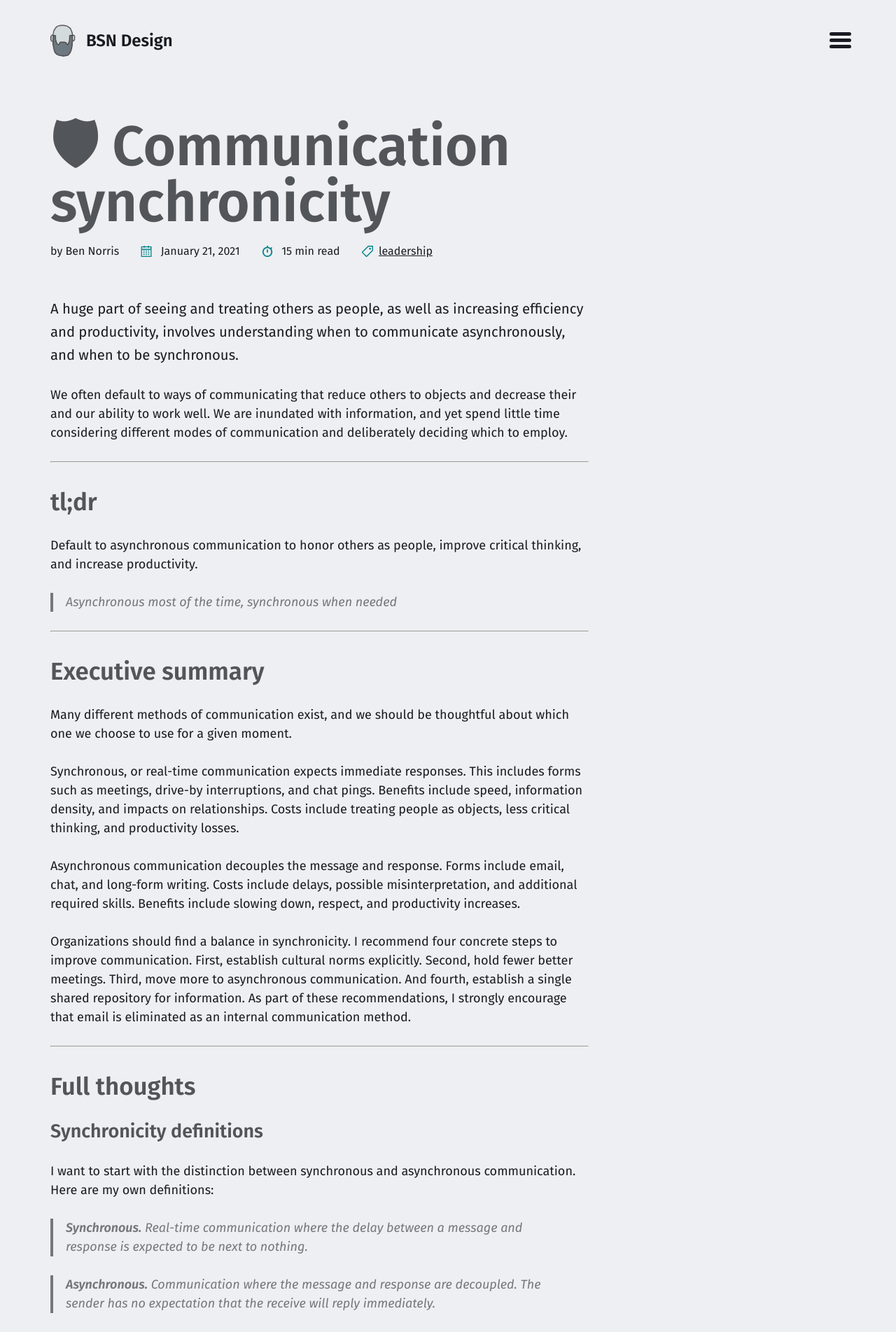
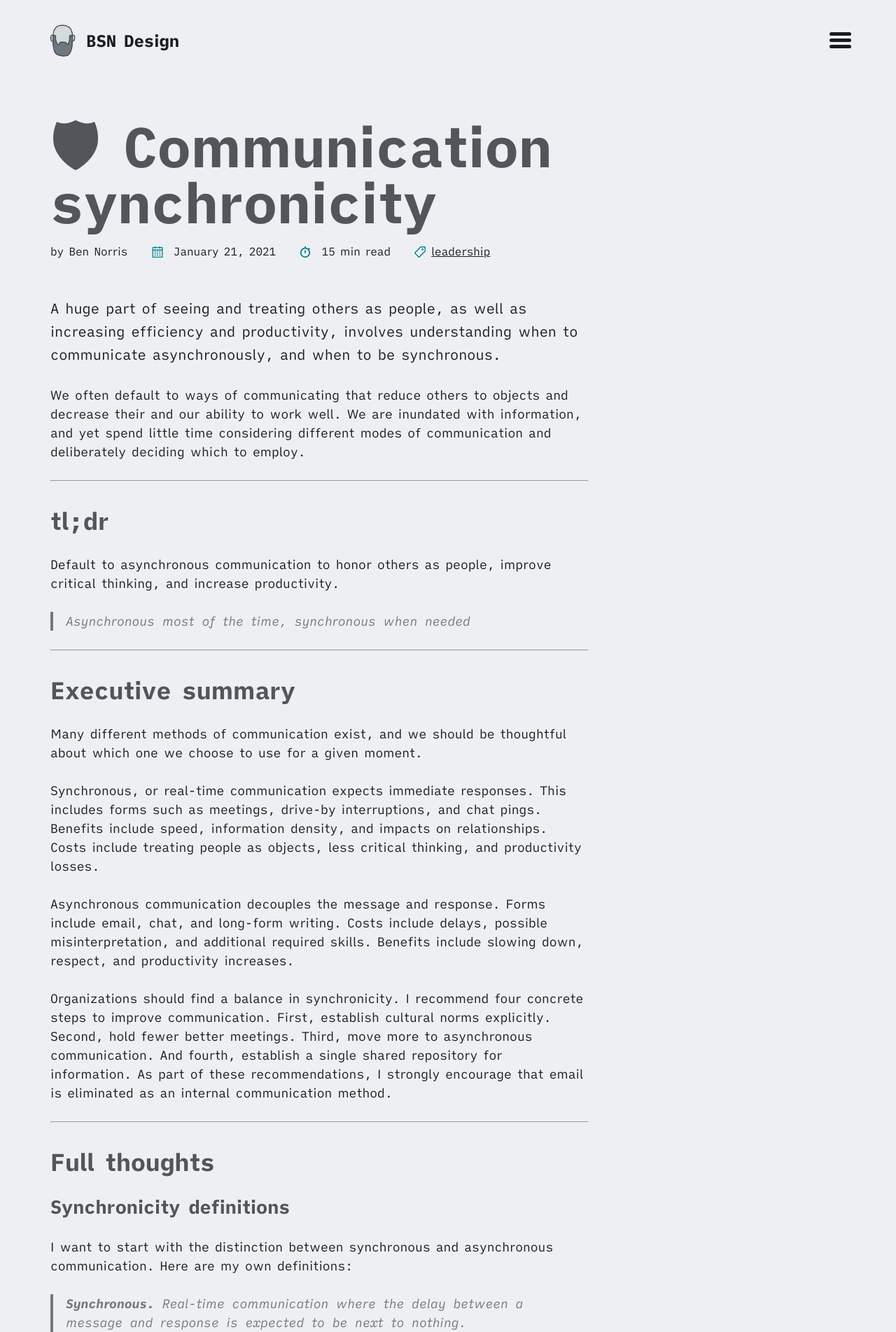
Before and after one commit to bsn-design/bsn-design.github.io, a Jekyll site: the page built from _posts/2021-01-21-communication-synchronicity.md, in a window 1280 px wide. Shown: the top 1903 px of the page at 70% size. Built offline with Jekyll 4.4.1, drawn with Linux system fonts in a browser that asks for light colours.

Commit message:
Use fonts

```diff
--- a/_sass/basically-basic/_global.scss
+++ b/_sass/basically-basic/_global.scss
@@ -1,4 +1,72 @@
 /* ==========================================================================
+   Fonts
+   ========================================================================== */
+
+   @font-face {
+    font-family: Quattro;
+    src: url(/assets/fonts/iAWriterQuattroS-Regular.woff2) format('woff2'),
+      url(/assets/fonts/iAWriterQuattroS-Regular.woff) format('woff');
+    font-style: normal;
+    font-weight: normal;
+  }
+
+  @font-face {
+    font-family: Quattro;
+    src: url(/assets/fonts/iAWriterQuattroS-Bold.woff2) format('woff2'),
+      url(/assets/fonts/iAWriterQuattroS-Bold.woff) format('woff');
+    font-style: normal;
+    font-weight: bold;
+  }
+
+  @font-face {
+    font-family: Quattro;
+    src: url(/assets/fonts/iAWriterQuattroS-Italic.woff2) format('woff2'),
+      url(/assets/fonts/iAWriterQuattroS-Italic.woff) format('woff');
+    font-style: italic;
+    font-weight: normal;
+  }
+
+  @font-face {
+    font-family: Quattro;
+    src: url(/assets/fonts/iAWriterQuattroS-BoldItalic.woff2) format('woff2'),
+      url(/assets/fonts/iAWriterQuattroS-BoldItalic.woff) format('woff');
+    font-style: italic;
+    font-weight: bold;
+  }
+
+  @font-face {
+    font-family: Duo;
+    src: url(/assets/fonts/iAWriterDuoS-Regular.woff2) format('woff2'),
+      url(/assets/fonts/iAWriterDuoS-Regular.woff) format('woff');
+    font-style: normal;
+    font-weight: normal;
+  }
+
+  @font-face {
+    font-family: Duo;
+    src: url(/assets/fonts/iAWriterDuoS-Bold.woff2) format('woff2'),
+      url(/assets/fonts/iAWriterDuoS-Bold.woff) format('woff');
+    font-style: normal;
+    font-weight: bold;
+  }
+
+  @font-face {
+    font-family: Duo;
+    src: url(/assets/fonts/iAWriterDuoS-Italic.woff2) format('woff2'),
+      url(/assets/fonts/iAWriterDuoS-Italic.woff) format('woff');
+    font-style: italic;
+    font-weight: normal;
+  }
+
+  @font-face {
+    font-family: Duo;
+    src: url(/assets/fonts/iAWriterDuoS-BoldItalic.woff2) format('woff2'),
+      url(/assets/fonts/iAWriterDuoS-BoldItalic.woff) format('woff');
+    font-style: italic;
+    font-weight: bold;
+  }
+
+  /* ==========================================================================
    Site-wide
    ========================================================================== */
 
--- a/_sass/basically-basic/_variables.scss
+++ b/_sass/basically-basic/_variables.scss
@@ -42,10 +42,10 @@ $h6-min: ($base-font-size / $modular-scale-1) !default;
 $h6-max: ($base-font-size / $modular-scale-2) !default;
 
 /* Base font family */
-$base-font-family: "Fira Sans", sans-serif !default;
+$base-font-family: Quattro, sans-serif !default;
 /* Other font families */
 $headline-font-family: $base-font-family !default;
-$monospace-font-family: Menlo, Consolas, Monaco, "Courier New", Courier,
+$monospace-font-family: Duo, Menlo, Consolas, Monaco, "Courier New", Courier,
   monospace !default;
 
 /* Colors */
```
